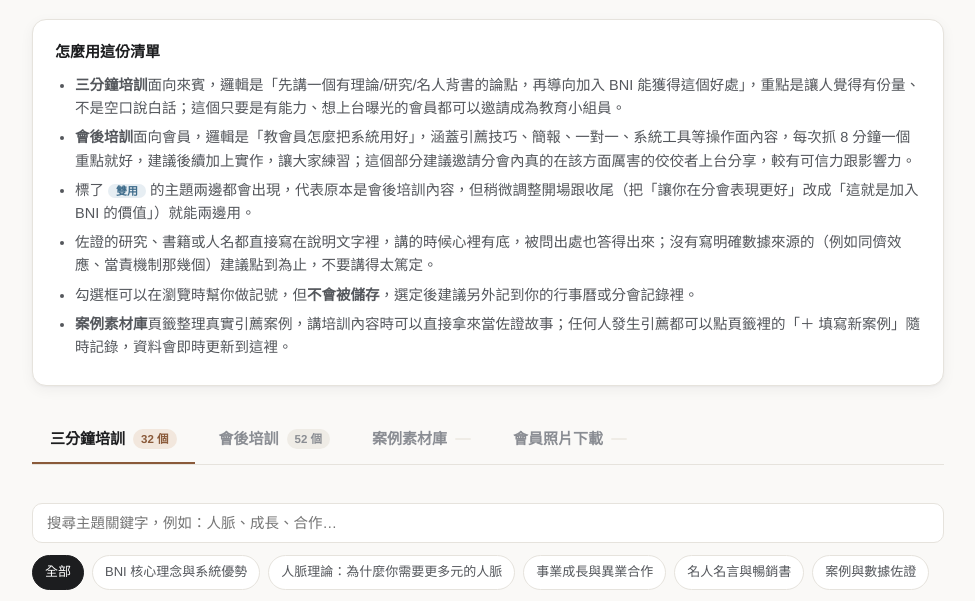
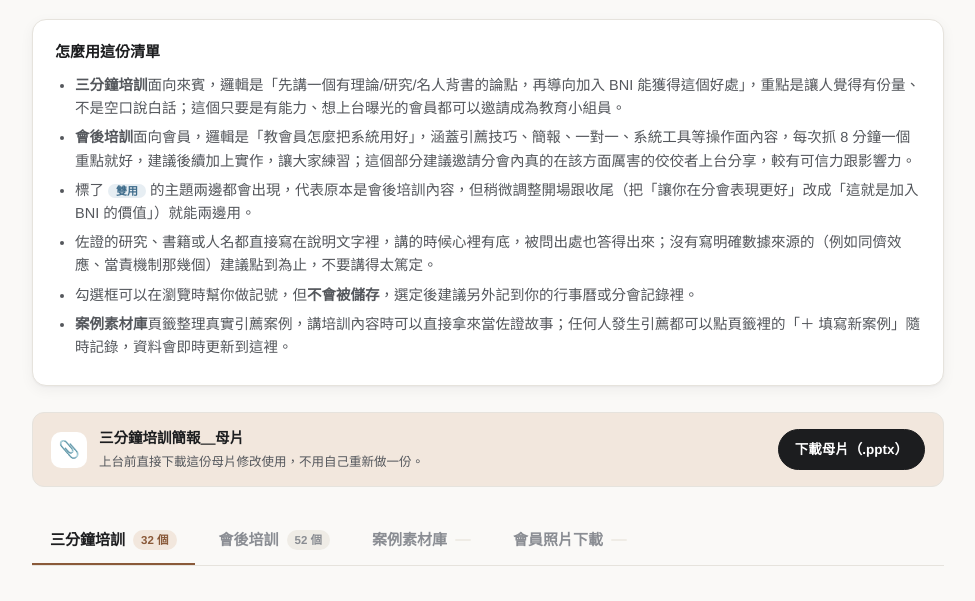
Before and after one commit to fortuleina/bni-education-topics, a website: page views/index.html in a window 1280 px wide. Shown: the part 171-772 px from the top of the page, without its empty margins (152-1127 px from the left). Drawn offline with Linux system fonts and the light colour scheme.

Commit message:
Add files via upload

```diff
--- a/views/index.html
+++ b/views/index.html
@@ -43,6 +43,28 @@
   .intro-card h2{font-size:15px;margin:0 0 10px;font-weight:700;}
   .intro-card ul{margin:0;padding-left:20px;font-size:14.5px;color:var(--ink-soft);}
   .intro-card li{margin-bottom:6px;}
+
+  /* 素材下載卡片 */
+  .resource-card{
+    display:flex; align-items:center; justify-content:space-between; gap:14px;
+    flex-wrap:wrap;
+    background:var(--accent-soft); border:1px solid var(--line); border-radius:12px;
+    padding:14px 18px; margin:0 0 26px;
+  }
+  .resource-info{display:flex; align-items:center; gap:12px; min-width:0;}
+  .resource-icon{
+    width:36px; height:36px; border-radius:10px; background:var(--card);
+    display:flex; align-items:center; justify-content:center; font-size:17px; flex:none;
+  }
+  .resource-title{font-size:14.5px; font-weight:700; color:var(--ink);}
+  .resource-desc{font-size:12.5px; color:var(--ink-soft); margin-top:2px;}
+  .resource-card .btn{
+    display:inline-flex; align-items:center; gap:6px; white-space:nowrap; flex:none;
+    font-size:13.5px; font-weight:600; text-decoration:none;
+    padding:9px 16px; border-radius:999px; border:1px solid var(--ink);
+    background:var(--ink); color:#fff; cursor:pointer; transition:.15s;
+  }
+  .resource-card .btn:hover{opacity:.88;}
 
   /* Tabs */
   .tabbar{
@@ -220,6 +242,17 @@
       <li>勾選框可以在瀏覽時幫你做記號，但<strong>不會被儲存</strong>，選定後建議另外記到你的行事曆或分會記錄裡。</li>
       <li><strong>案例素材庫</strong>頁籤整理真實引薦案例，講培訓內容時可以直接拿來當佐證故事；任何人發生引薦都可以點頁籤裡的「＋ 填寫新案例」隨時記錄，資料會即時更新到這裡。</li>
     </ul>
+  </div>
+
+  <div class="resource-card">
+    <div class="resource-info">
+      <div class="resource-icon">📎</div>
+      <div>
+        <div class="resource-title">三分鐘培訓簡報＿母片</div>
+        <div class="resource-desc">上台前直接下載這份母片修改使用，不用自己重新做一份。</div>
+      </div>
+    </div>
+    <a class="btn" href="/downloads/three-minute-training-master.pptx">下載母片（.pptx）</a>
   </div>
 
   <div class="tabbar" id="tabbar">
```
Also changed, not shown: server.js (+24 -0 lines), README.md, 1 other file.
